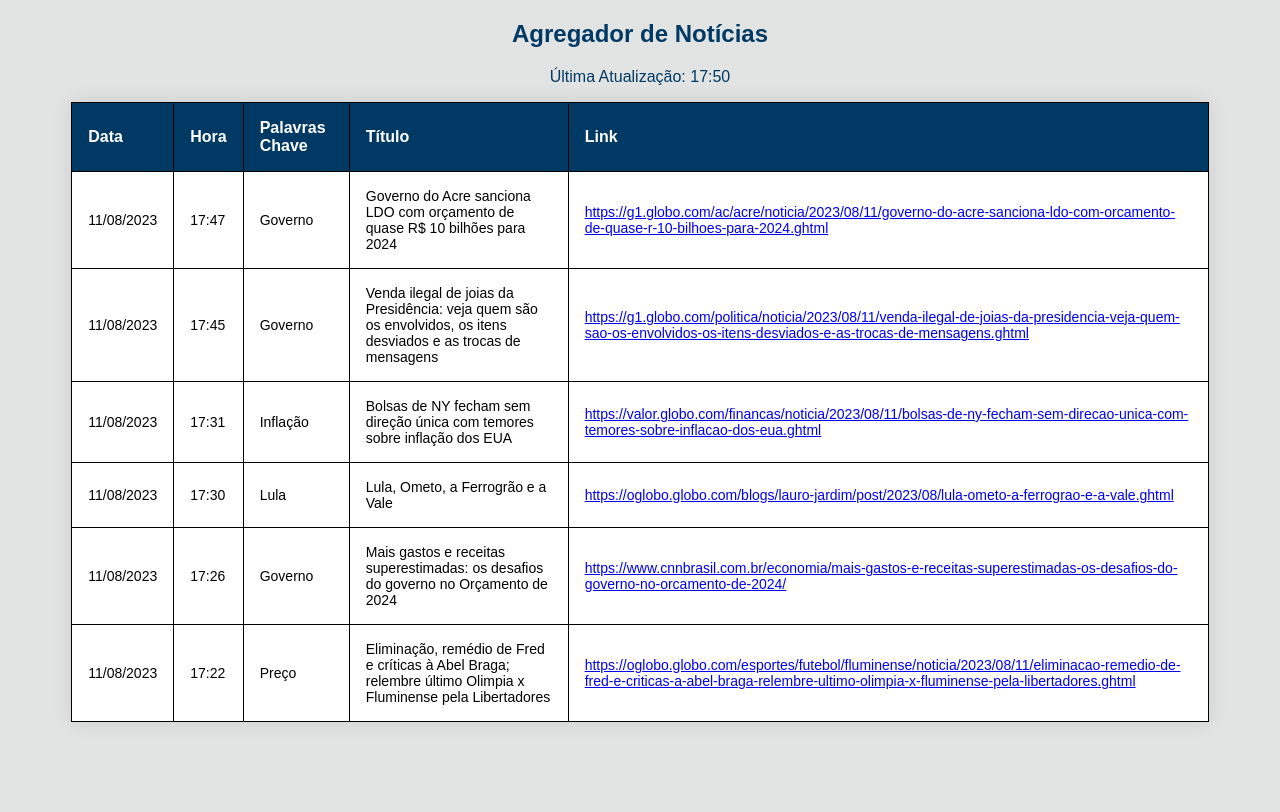
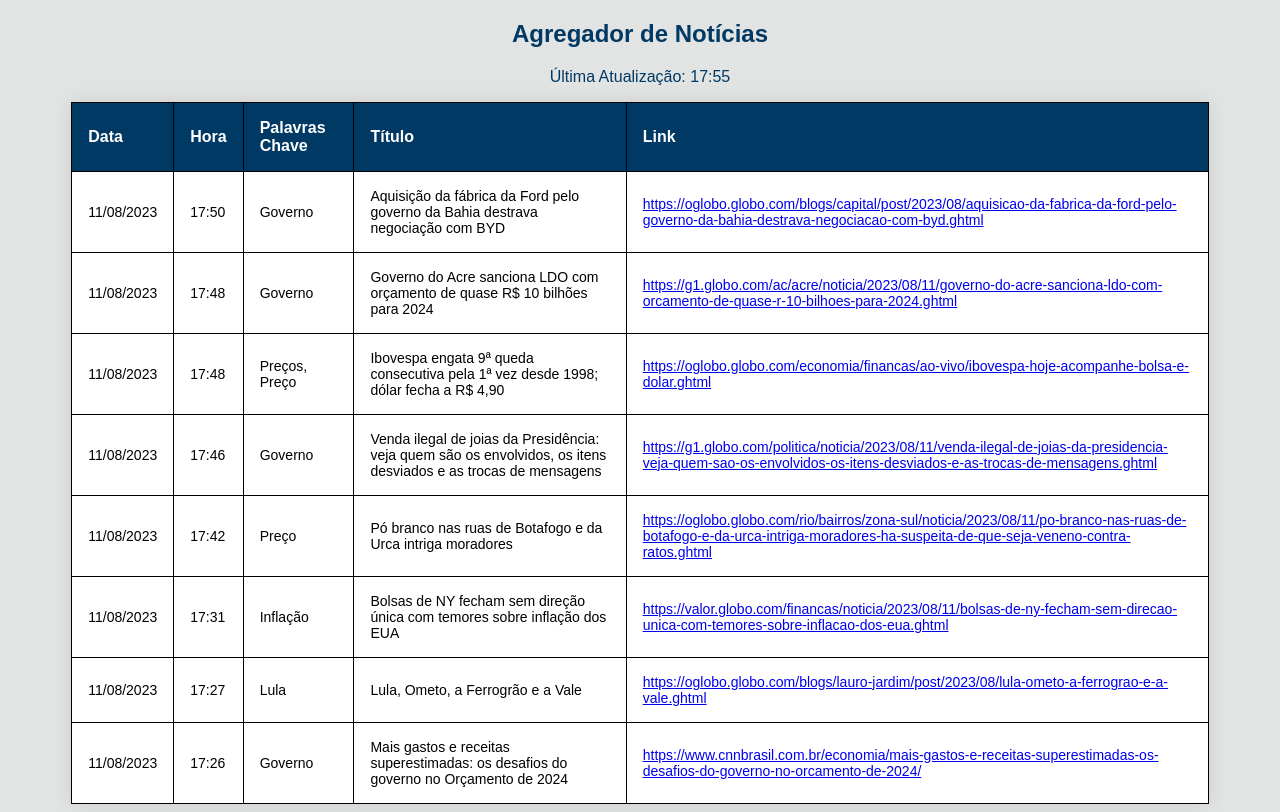
Before and after one commit to agregnews/agregnews, a plain HTML site: page index.html in a window 1280 px wide. Drawn offline with Linux system fonts and the light colour scheme.

Commit message:
Última Atualização: 17:55

```diff
--- a/index.html
+++ b/index.html
@@ -16,7 +16,7 @@ p {  font-family:"Effra", sans-serif; text-align: center; color: #003963;}
 </head>
 
 <h2 >Agregador de Notícias</h2>
-<p style="font-family:"Effra", sans-serif;" > Última Atualização: 17:50</p style="font-family:"Effra", sans-serif;" > <table class="center"> <table border="1" class="dataframe table table-stripped">
+<p style="font-family:"Effra", sans-serif;" > Última Atualização: 17:55</p style="font-family:"Effra", sans-serif;" > <table class="center"> <table border="1" class="dataframe table table-stripped">
   <thead>
     <tr style="text-align: right;">
       <th>Data</th>
@@ -29,17 +29,38 @@ p {  font-family:"Effra", sans-serif; text-align: center; color: #003963;}
   <tbody>
     <tr>
       <td>11/08/2023</td>
-      <td>17:47</td>
+      <td>17:50</td>
+      <td>Governo</td>
+      <td>Aquisição da fábrica da Ford pelo governo da Bahia destrava negociação com BYD</td>
+      <td><a href="https://oglobo.globo.com/blogs/capital/post/2023/08/aquisicao-da-fabrica-da-ford-pelo-governo-da-bahia-destrava-negociacao-com-byd.ghtml">https://oglobo.globo.com/blogs/capital/post/2023/08/aquisicao-da-fabrica-da-ford-pelo-governo-da-bahia-destrava-negociacao-com-byd.ghtml</a></td>
+    </tr>
+    <tr>
+      <td>11/08/2023</td>
+      <td>17:48</td>
       <td>Governo</td>
       <td>Governo do Acre sanciona LDO com orçamento de quase R$ 10 bilhões para 2024</td>
       <td><a href="https://g1.globo.com/ac/acre/noticia/2023/08/11/governo-do-acre-sanciona-ldo-com-orcamento-de-quase-r-10-bilhoes-para-2024.ghtml">https://g1.globo.com/ac/acre/noticia/2023/08/11/governo-do-acre-sanciona-ldo-com-orcamento-de-quase-r-10-bilhoes-para-2024.ghtml</a></td>
     </tr>
     <tr>
       <td>11/08/2023</td>
-      <td>17:45</td>
+      <td>17:48</td>
+      <td>Preços, Preço</td>
+      <td>Ibovespa engata 9ª queda consecutiva pela 1ª vez desde 1998; dólar fecha a R$ 4,90</td>
+      <td><a href="https://oglobo.globo.com/economia/financas/ao-vivo/ibovespa-hoje-acompanhe-bolsa-e-dolar.ghtml">https://oglobo.globo.com/economia/financas/ao-vivo/ibovespa-hoje-acompanhe-bolsa-e-dolar.ghtml</a></td>
+    </tr>
+    <tr>
+      <td>11/08/2023</td>
+      <td>17:46</td>
       <td>Governo</td>
       <td>Venda ilegal de joias da Presidência: veja quem são os envolvidos, os itens desviados e as trocas de mensagens</td>
       <td><a href="https://g1.globo.com/politica/noticia/2023/08/11/venda-ilegal-de-joias-da-presidencia-veja-quem-sao-os-envolvidos-os-itens-desviados-e-as-trocas-de-mensagens.ghtml">https://g1.globo.com/politica/noticia/2023/08/11/venda-ilegal-de-joias-da-presidencia-veja-quem-sao-os-envolvidos-os-itens-desviados-e-as-trocas-de-mensagens.ghtml</a></td>
+    </tr>
+    <tr>
+      <td>11/08/2023</td>
+      <td>17:42</td>
+      <td>Preço</td>
+      <td>Pó branco nas ruas de Botafogo e da Urca intriga moradores</td>
+      <td><a href="https://oglobo.globo.com/rio/bairros/zona-sul/noticia/2023/08/11/po-branco-nas-ruas-de-botafogo-e-da-urca-intriga-moradores-ha-suspeita-de-que-seja-veneno-contra-ratos.ghtml">https://oglobo.globo.com/rio/bairros/zona-sul/noticia/2023/08/11/po-branco-nas-ruas-de-botafogo-e-da-urca-intriga-moradores-ha-suspeita-de-que-seja-veneno-contra-ratos.ghtml</a></td>
     </tr>
     <tr>
       <td>11/08/2023</td>
@@ -50,7 +71,7 @@ p {  font-family:"Effra", sans-serif; text-align: center; color: #003963;}
     </tr>
     <tr>
       <td>11/08/2023</td>
-      <td>17:30</td>
+      <td>17:27</td>
       <td>Lula</td>
       <td>Lula, Ometo, a Ferrogrão e a Vale</td>
       <td><a href="https://oglobo.globo.com/blogs/lauro-jardim/post/2023/08/lula-ometo-a-ferrograo-e-a-vale.ghtml">https://oglobo.globo.com/blogs/lauro-jardim/post/2023/08/lula-ometo-a-ferrograo-e-a-vale.ghtml</a></td>
@@ -62,12 +83,5 @@ p {  font-family:"Effra", sans-serif; text-align: center; color: #003963;}
       <td>Mais gastos e receitas superestimadas: os desafios do governo no Orçamento de 2024</td>
       <td><a href="https://www.cnnbrasil.com.br/economia/mais-gastos-e-receitas-superestimadas-os-desafios-do-governo-no-orcamento-de-2024/">https://www.cnnbrasil.com.br/economia/mais-gastos-e-receitas-superestimadas-os-desafios-do-governo-no-orcamento-de-2024/</a></td>
     </tr>
-    <tr>
-      <td>11/08/2023</td>
-      <td>17:22</td>
-      <td>Preço</td>
-      <td>Eliminação, remédio de Fred e críticas à Abel Braga; relembre último Olimpia x Fluminense pela Libertadores</td>
-      <td><a href="https://oglobo.globo.com/esportes/futebol/fluminense/noticia/2023/08/11/eliminacao-remedio-de-fred-e-criticas-a-abel-braga-relembre-ultimo-olimpia-x-fluminense-pela-libertadores.ghtml">https://oglobo.globo.com/esportes/futebol/fluminense/noticia/2023/08/11/eliminacao-remedio-de-fred-e-criticas-a-abel-braga-relembre-ultimo-olimpia-x-fluminense-pela-libertadores.ghtml</a></td>
-    </tr>
   </tbody>
 </table>
```
